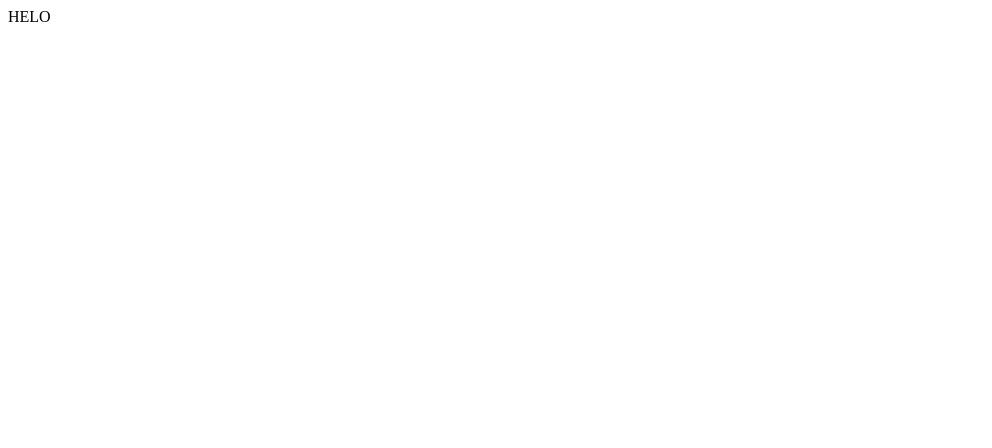
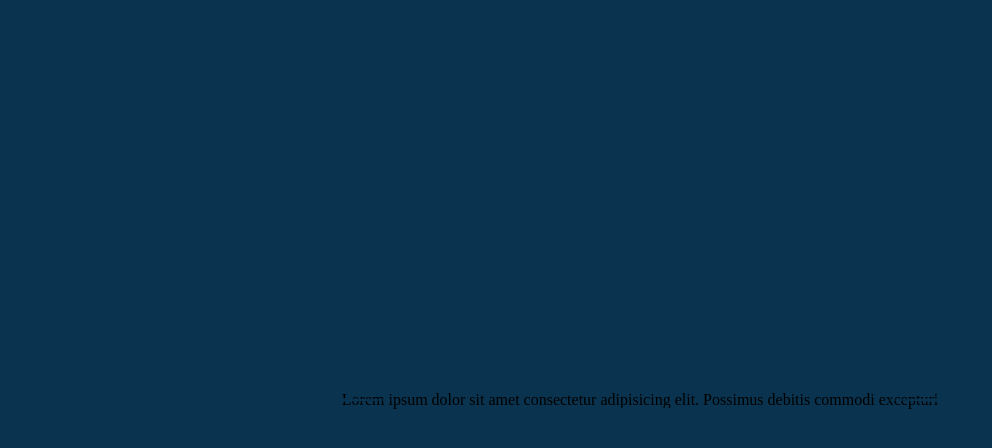
Before and after one commit to CassianoCortes/Paginaportifolio, a plain HTML site: page index.html in a window 1280 px wide. Shown: the whole page, without its empty margins (0-992 px from the left). Drawn offline with Linux system fonts and the light colour scheme.

Commit message:
adicionando style

```diff
--- a/index.html
+++ b/index.html
@@ -8,7 +8,7 @@
 </head>
 <body>
     <div class="loader">
-HELO
+Lorem ipsum dolor sit amet consectetur adipisicing elit. Possimus debitis commodi excepturi
     </div>
 
 </body>
--- a/style.css
+++ b/style.css
@@ -1,3 +1,73 @@
-.body {
-    background-color: rgb(255, 0, 0);
+
+
+:root {
+    --bg1: #09334f;
+    --bg2: 072a40;
+    --wrm: d1faff;
+    --deg: -12deg;
+    --sz: 15vwin;
+    --spd: 2.05s;
 }
+@property --deg {
+    syntax: '<angle>';
+    inherits: false;
+    initial-value:  -12deg;
+
+}
+body {
+    margin: 0;
+    padding: 0;
+    width: 100vw;
+    height: 100vh;
+    overflow: hidden;
+    display: flex;
+    align-items: center;
+    justify-content: center;
+    background: var(--bg1);
+
+}
+.loader {
+    width:  var(--sz);
+    height: var(--sz);
+    background: conic-gradient(from var(--deg) 0, var(--wrm) 25deg 50deg, var(--bg1) 51deg 100%);
+    clip-path: polygon(0% 0%, 40% 0%, 50% 10%, 60% 0%, 100% 0%, 100% 40%, 90% 50%, 100% 60%, 100% 100%, 60% 100%, 50% 90%, 40% 100%, 0% 100%, 0% 60%, 10% 50%, 0% 40%);
+    animation: spin var(--spd) linear 0s infinite;
+    display: flex;
+    align-items: center;
+    justify-content: center;
+    position: relative;
+    border-radius: calc(var(--sz) / 10);
+
+}
+.loader:hover {
+    animation: spin var(--spd)
+    linear 0s infinite, rotation var(--spd)
+    linear 0s infinite;
+
+}
+.loader::before {
+    content: "";
+    position: absolute;
+    width: calc(100% - calc(var (--sz) / 10));
+    height: calc(100% - calc(var (--sz) / 10));
+    border-radius: calc(var(--sz) / 20);
+    background: var(--bg2);
+    clip-path: polygon(0% 0%, 38% 0%, 50% 12%, 62% 0%, 100% 0%, 100% 38%, 88% 50%, 100% 62%, 100% 100%, 62% 100%, 50% 88%, 38% 100%, 0% 100%, 0% 62%, 12% 50%, 0% 38%);
+}
+@keyframes spin {
+    0% {
+        --deg: -12deg;
+    }
+    100% {
+        --deg: 348deg;
+
+    }
+}
+@keyframes rotation {
+    0% {
+        transform: rotate(0deg);
+    }
+    100% {
+        transform: rotate(360deg);
+    }
+}
```
